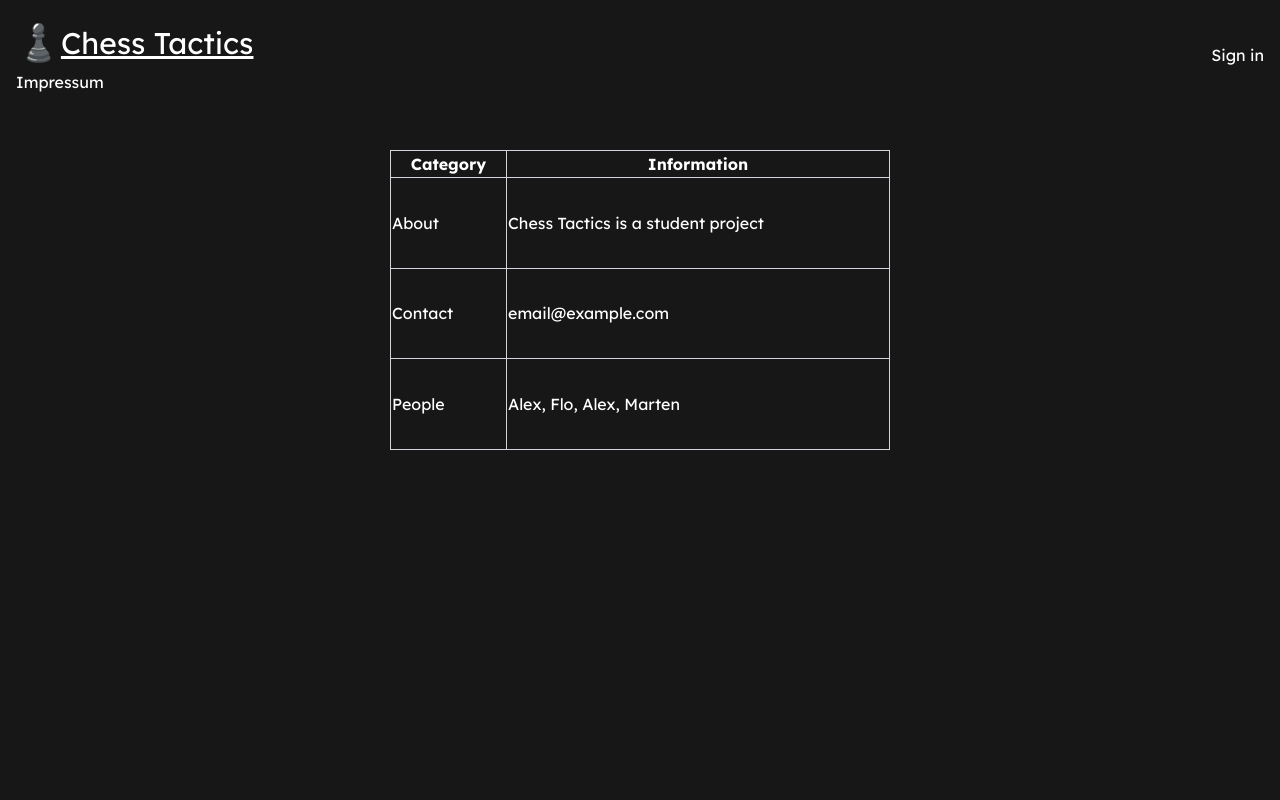
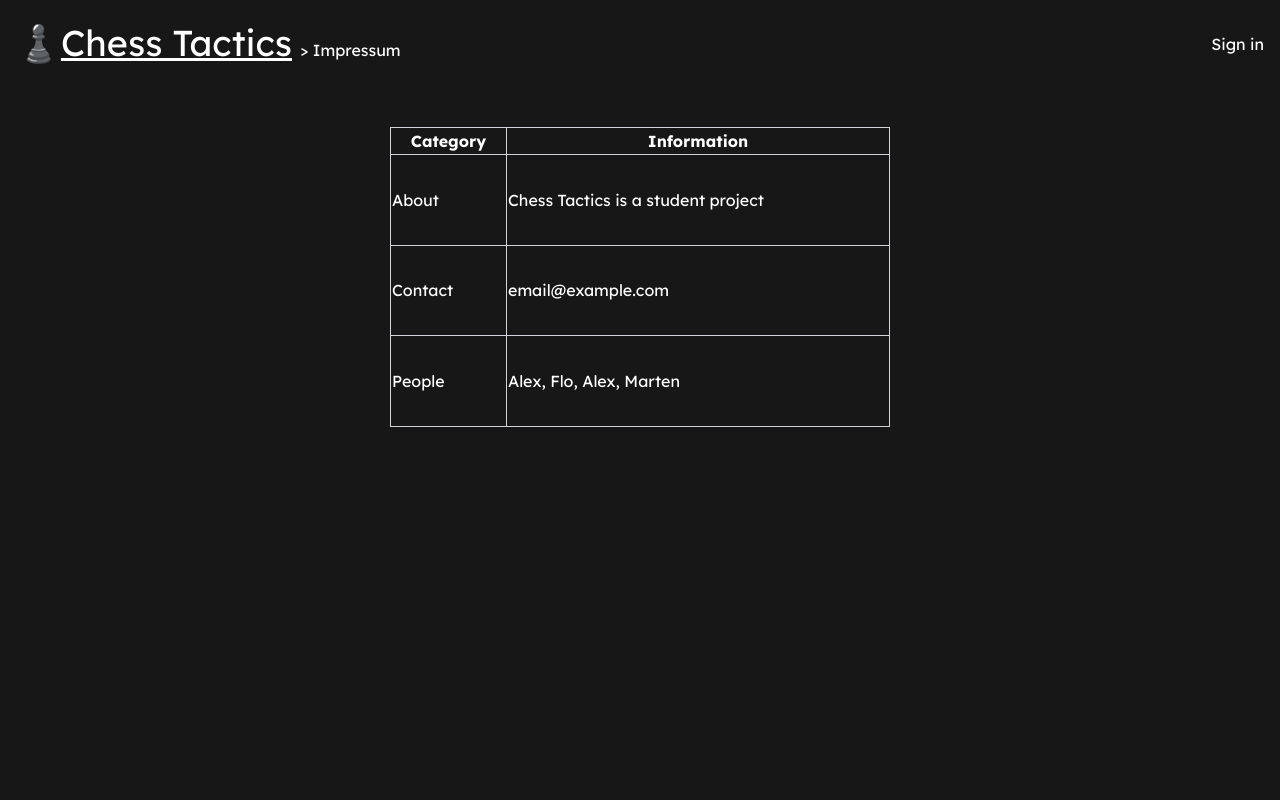
Before and after one commit to Floryus/chess-tactics, a Next.js app: page /Impressum in a window 1280 px wide. Shown: the top 800 px of the page. Built offline with nearby package versions, Linux system fonts and the light colour scheme; no server answers.

Commit message:
fix Navbar and Breadcrumbs

```diff
--- a/components/Breadcrumbs.tsx
+++ b/components/Breadcrumbs.tsx
@@ -13,20 +13,14 @@ const Breadcrumbs = () => {
 
   const breadcrumbs: BreadcrumbItem[] = parts.map((part, index) => ({
     title: part.charAt(0).toUpperCase() + part.slice(1),
-    href: index === 0 ? "/" : `/${parts.slice(0, index + 1).join("/")}`,
+    href: index === 0 ? "/home" : `/${parts.slice(0, index + 1).join("/")}`,
   }));
 
   return (
-    <nav className="pr-4 flex items-center ">
+    <nav className="ml-2 flex items-center ">
       {breadcrumbs.map((crumb, index) => (
         <Link key={index} href={crumb.href}>
-          {index + 1 === breadcrumbs.length ? ( // Last item - don't add ">"
-            crumb.title
-          ) : (
-            <>
-              {crumb.title} {'>'}
-            </>
-          )}
+              {' >'} {crumb.title}
         </Link>
       ))}
     </nav>
--- a/components/Navbar.tsx
+++ b/components/Navbar.tsx
@@ -6,19 +6,13 @@ import Image from "next/image";
 const Navbar = () => {
   return (
     <nav className=" flex flex-row items-center justify-between">
-      {/* Title and Logo */}
       <div className="flex">
-        {/* <Image
-          src="/5569495.png"
-          alt="Logo"
-          width={60}
-          height={60}
-          className="mr-8"
-        /> */}
-        <div className="flex flex-col">
-            <div className="flex items-center"> <span className="emoji" style={{ fontSize: "36px" }}>♟️</span>
-            <div className="text-3xl text-white underline">Chess Tactics</div>
-          </div>
+        <div className="flex items-baseline">
+
+          <Link href={"/"} style={{fontSize:"36px"}}>
+            <span className="emoji">♟️</span>
+            <span style={{textDecoration:"underline"}}>Chess Tactics</span>
+            </Link>
           <Breadcrumbs />
         </div>
       </div>
```
